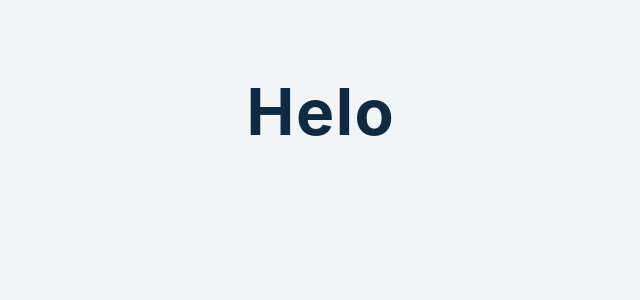
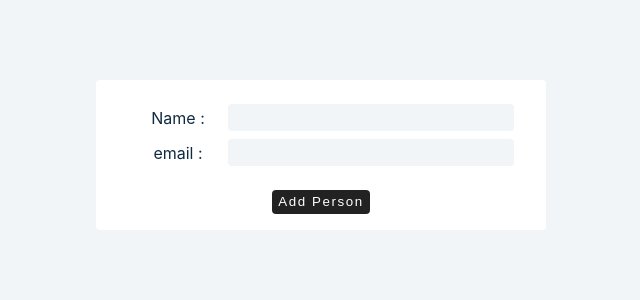
Before and after one commit to AtulHande03a/forms-in-react, a React (Create React App) app: page / in a window 1280 px wide. Shown: the top 300 px of the page, without its empty margins (319-959 px from the left). Built offline with nearby package versions, Linux system fonts and the light colour scheme.

Commit message:
created form- controlled inputs

```diff
--- a/package.json
+++ b/package.json
@@ -1,5 +1,5 @@
 {
-  "name": "forms-in-react",
+  "name": "controlled-forms",
   "version": "1.0.0",
   "description": "",
   "keywords": [],
--- a/src/ControlledInputs.js
+++ b/src/ControlledInputs.js
@@ -1,5 +1,42 @@
+import { useState } from "react";
+
 const ControlledInputs = () => {
-  return <h1> helo</h1>;
+  const [firstName, setFirstName] = useState("");
+  const [email, setEmail] = useState("");
+
+  const handleSubmit = (e) => {
+    e.preventDefault();
+    console.log("hello");
+  };
+  return (
+    <>
+      <form className="form" onSubmit={handleSubmit}>
+        <div className="form-control">
+          <label htmlFor="firstName">Name : </label>
+          <input
+            type="text"
+            name="firstName"
+            id="firstName"
+            value={firstName}
+            onChange={(e) => {
+              setFirstName(e.target.value);
+            }}
+          />
+        </div>
+        <div className="form-control">
+          <label htmlFor="email">email : </label>
+          <input
+            type="text"
+            name="email"
+            id="email"
+            value={email}
+            onChange={(e) => setEmail(e.target.value)}
+          />
+        </div>
+        <button type="submit">add person</button>
+      </form>
+    </>
+  );
 };
 
 export default ControlledInputs;
```
